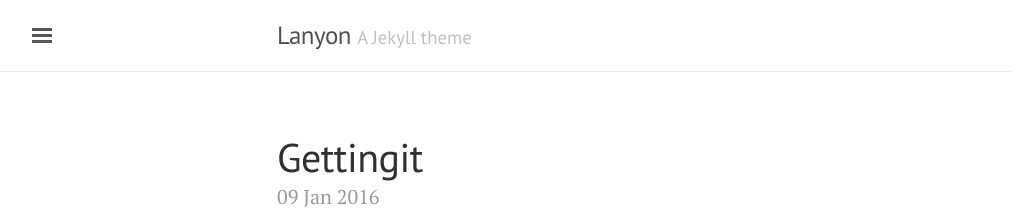
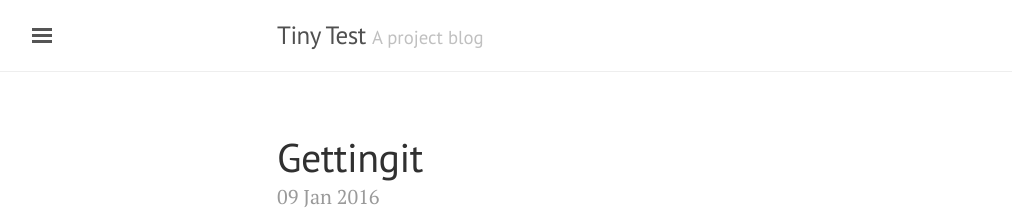
Before and after one commit to abrahamvarricatt/tiny_test, a Jekyll site: the page built from index.html, in a window 1280 px wide and 900 px high. Shown: the top 216 px of the window, without its empty margins (3-1015 px from the left). Built offline with Jekyll 4.4.1, drawn with Linux system fonts in a browser that asks for light colours; the list of posts is cut into pages by our own code.

Commit message:
Update _config.yml
updating title

```diff
--- a/_config.yml
+++ b/_config.yml
@@ -5,9 +5,9 @@ permalink:           pretty
 relative_permalinks: false
 
 # Setup
-title:               Lanyon
-tagline:             'A Jekyll theme'
-description:         'A reserved <a href="http://jekyllrb.com" target="_blank">Jekyll</a> theme that places the utmost gravity on content with a hidden drawer. Made by <a href="https://twitter.com/mdo" target="_blank">@mdo</a>.'
+title:               'Tiny Test'
+tagline:             'A project blog'
+description:         'A notes area for this project. Something to just write thoughts on and come back to later. '
 url:                 'http://abrahamvarricatt.github.io/tiny_test'
 baseurl:             '/tiny_test'
 paginate:            5
```
